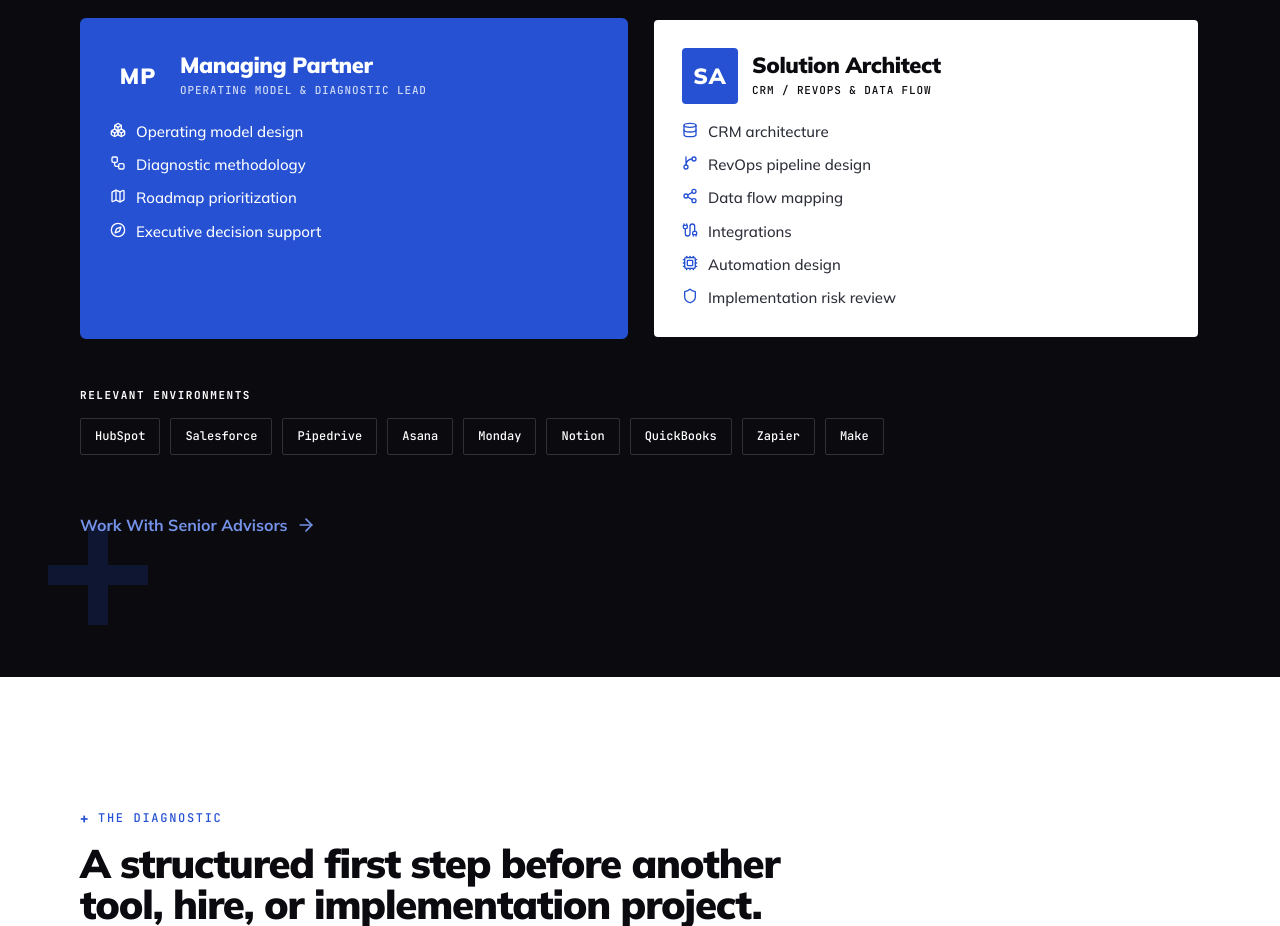
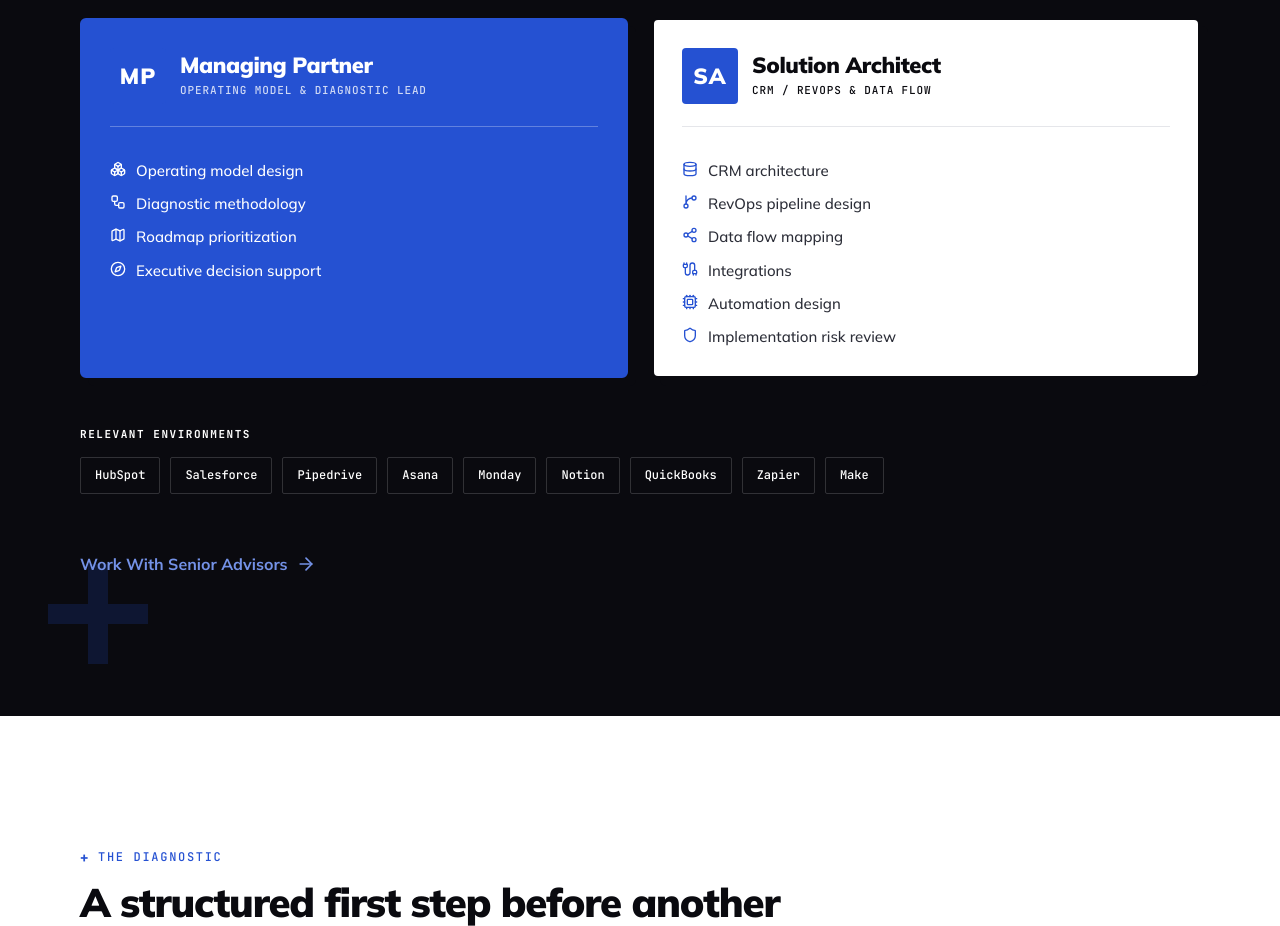
Before and after one commit to luchilica/opsfield-systems, a Next.js app: page / in a window 1280 px wide. Shown: the part 6180-7106 px from the top of the page. Built offline with nearby package versions, Linux system fonts and the light colour scheme; no server answers.

Commit message:
Update DeliveryModel.tsx

```diff
--- a/components/sections/DeliveryModel.tsx
+++ b/components/sections/DeliveryModel.tsx
@@ -105,7 +105,13 @@ export default function DeliveryModel() {
                   </div>
                 </div>
 
+                <p
+                  className={`${styles.engLabel} ${
+                    tone === "brand" ? styles.engLabelOnDark : ""
+                  }`}
+                >
 
+                </p>
 
                 <ul className={styles.respList}>
                   {responsibilities.map(({ Icon, text }) => (
```
